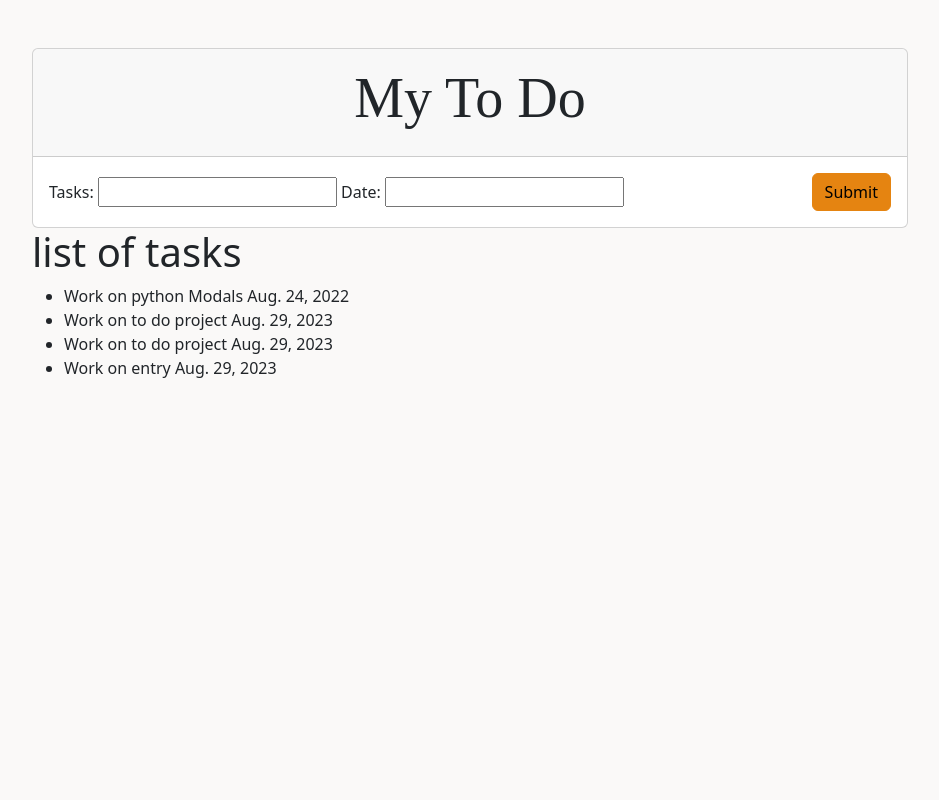
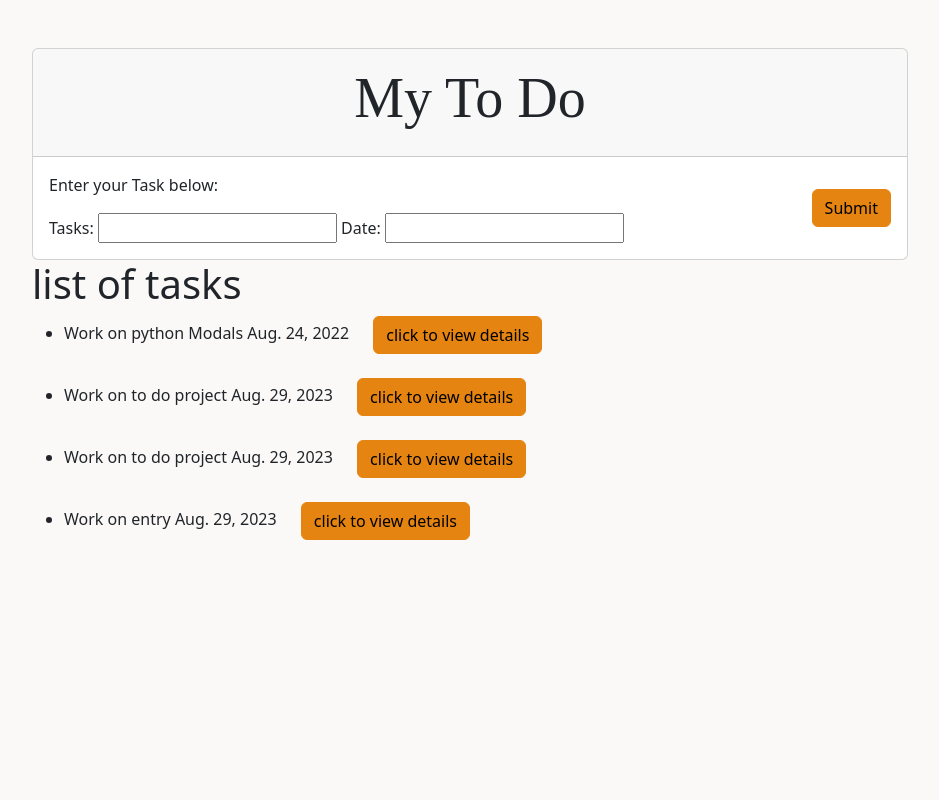
Before and after one commit to ghazanfarshewa/Projectupdate1, a Django app: page / in a window 1280 px wide. Shown: the whole page, without its empty margins (170-1109 px from the left). Run offline with Django 4.2, Linux system fonts and the light colour scheme; data comes from the database, SQL or seed files in the repository; both versions use the stored data as it was after the commit; some libraries are stand-ins or nearby versions.

Commit message:
project updated

```diff
--- a/members/templates/index.html
+++ b/members/templates/index.html
@@ -27,6 +27,7 @@
           <div class="col">
 
               {% csrf_token %}
+              <P>Enter your Task below:</P>
               {{ form }}
 
           </div>
@@ -43,9 +44,13 @@
         <h1>list of tasks</h1>
 
         <ul>
+
           {% for x in mymembers %}
-            <li>{{ x.tasks }} {{ x.date }}</li>
-          {% endfor %}
+            <div class=" ">
+            <li> {{ x.tasks }} {{ x.date }} <a href="details/{{ x.id }}"><input style="margin-left: 20px;" class="btn text-right btn-primary " type="button" value="click to view details"></a></li>
+              <br>
+          </div>
+            {% endfor %}
         </ul>
 
     </div>
--- a/members/urls.py
+++ b/members/urls.py
@@ -4,4 +4,5 @@ from . import views
 urlpatterns = [
     path('', views.members, name='members'),
     path('members/', views.members, name='members'),
+    path('details/<int:id>', views.details, name='details'),
 ]
--- a/members/views.py
+++ b/members/views.py
@@ -20,3 +20,11 @@ def members(request):
     'form': form,
   }
   return HttpResponse(template.render(context, request))
+
+def details(request, id):
+  mymember = Member.objects.get(id=id)
+  template = loader.get_template('details.html')
+  context = {
+    'mymember': mymember,
+  }
+  return HttpResponse(template.render(context, request))
```
Also changed, not shown: members/templates/details.html (added, +16 -0 lines), db.sqlite3.
